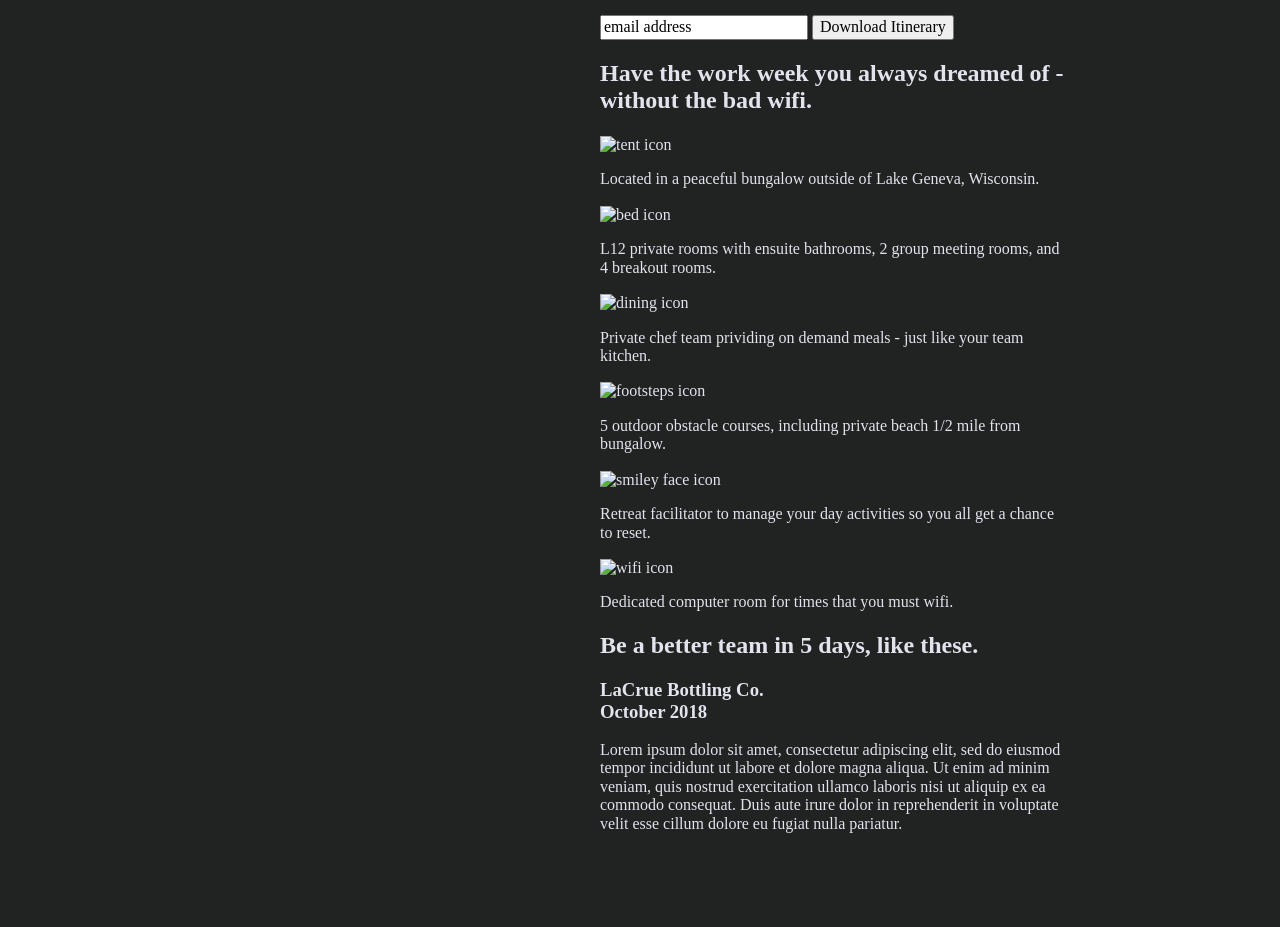
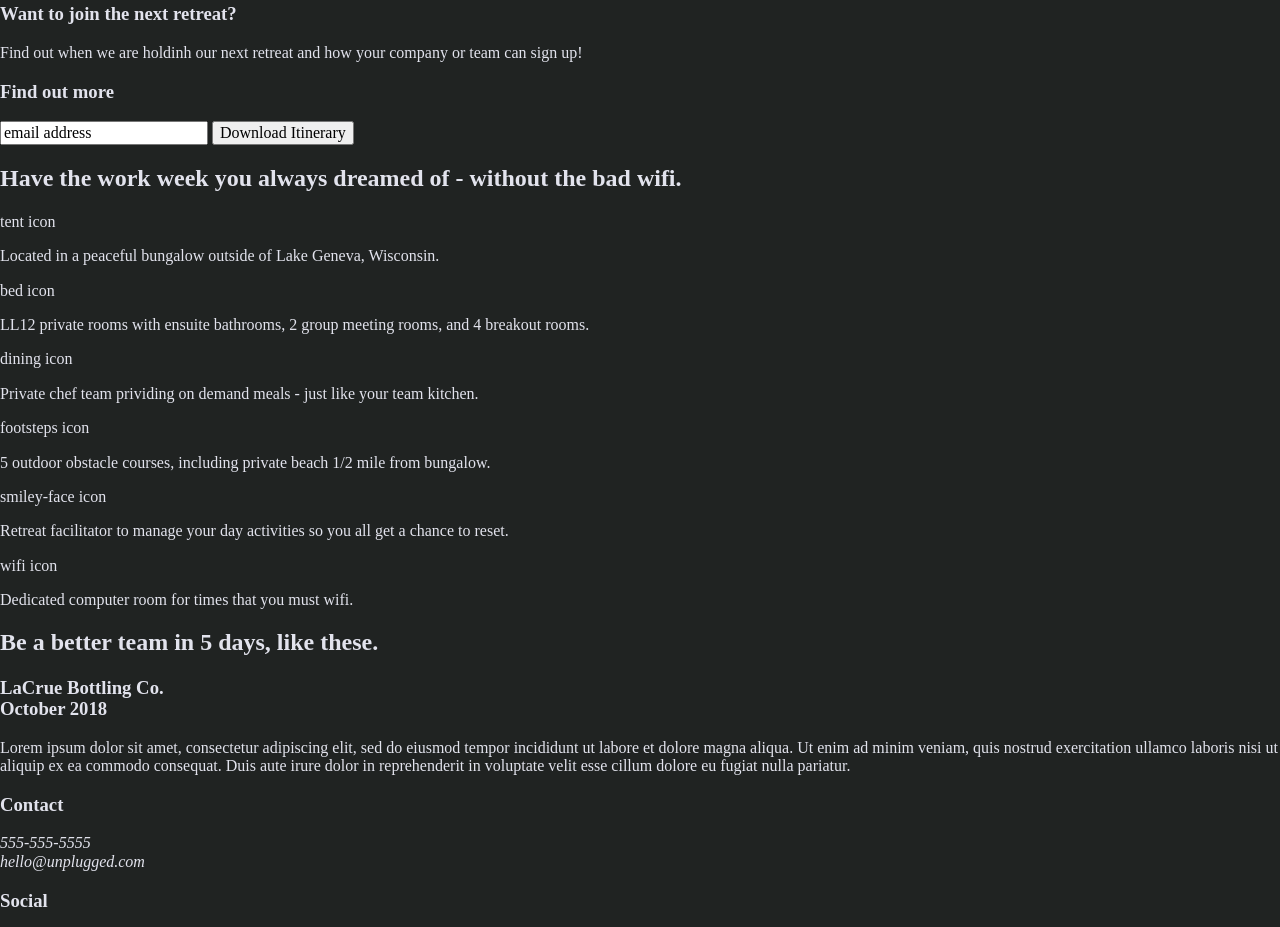
Before and after one commit to aileenchany/unplugged-retreat-website, a website built with Parcel: page index.html in a window 1280 px wide. Shown: the part 237-1164 px from the top of the page. Before the commit the page ends 1070 px from the top, so only its background shows below. Built offline with nearby package versions, Linux system fonts and the light colour scheme.

Commit message:
Finalized html structure and classes

```diff
--- a/css/main.css
+++ b/css/main.css
@@ -98,14 +98,11 @@ html {
 body {
   background: #202322;
   color: #e2e3ed;
-  display: flex;
   font-size: 1em;
 }
 
 header, main, footer {
-  display:  flex;
-  justify-content: flex-start;
-  align-items: flex-start;
+
 }
 
 a {
--- a/index.html
+++ b/index.html
@@ -25,7 +25,7 @@
 <body>
   <header>
 
-    <!-- Unplugged logo, navigation & hero headline -->
+    <!-- Unplugged logo & navigation  -->
 
     <div class="content-wrapper">
       <a href="#">
@@ -47,7 +47,7 @@
 
     <!-- hero headline -->
 
-    <section class="hero-headline">
+    <section class="hero-area">
       <div class="content-wrapper">
         <h1>Retreat from the desk, return refreshed.</h1>
       </div>
@@ -71,50 +71,61 @@
       </div>
     </aside>
 
-    <!-- general info about Unplugged -->
+    <!-- Unplugged Features and Icons -->
 
-    <section class="general-info">
+    <section class="features">
+      <div class="content-wrapper">
         <h2>Have the work week you always dreamed of - without the bad wifi.</h2>
 
-      <div class="amenities-wrapper">
-        <div class="amenities">
-          <img src="#" alt="tent icon" />
-          <p>Located in a peaceful bungalow outside of Lake Geneva, Wisconsin.</p>
-        </div>
+        <div class="features-items">
+          <article>
+            <p class="fontawesome-icon">tent icon</p>
+            <p class="features-item-description">
+              Located in a peaceful bungalow outside of Lake Geneva, Wisconsin.
+            </p>
+          </article>
+          <article>
+            <p class="fontawesome-icon">bed icon</p>
+            <p class="features-item-description">
+              LL12 private rooms with ensuite bathrooms, 2 group meeting rooms, and 4 breakout rooms.
+            </p>
+          </article>
+          <article>
+            <p class="fontawesome-icon">dining icon</p>
+            <p class="features-item-description">
+              Private chef team prividing on demand meals - just like your team kitchen.
+            </p>
+          </article>
+          <article>
+            <p class="fontawesome-icon">footsteps icon</p>
+            <p class="features-item-description">
+              5 outdoor obstacle courses, including private beach 1/2 mile from bungalow.
+            </p>
+          </article>
+          <article>
+            <p class="fontawesome-icon">smiley-face icon</p>
+            <p class="features-item-description">
+              Retreat facilitator to manage your day activities so you all get a chance to reset.
+            </p>
+          </article>
+          <article>
+            <p class="fontawesome-icon">wifi icon</p>
+            <p class="features-item-description">
+              Dedicated computer room for times that you must wifi.
+            </p>
+          </article>
+        </div> <!-- features-items ends -->
 
-         <div class="amenities">
-          <img src="#" alt="bed icon" />
-          <p>L12 private rooms with ensuite bathrooms, 2 group meeting rooms, and 4 breakout rooms.</p>
-        </div>
+      </div> <!-- content-wrapper ends -->
+    </section> <!-- features section ends -->
 
-         <div class="amenities">
-          <img src="#" alt="dining icon" />
-          <p>Private chef team prividing on demand meals - just like your team kitchen.</p>
-        </div>
+    <!-- reviews section -->
 
-         <div class="amenities">
-          <img src="#" alt="footsteps icon" />
-          <p>5 outdoor obstacle courses, including private beach 1/2 mile from bungalow.</p>
-        </div>
-
-         <div class="amenities">
-          <img src="#" alt="smiley face icon" />
-          <p>Retreat facilitator to manage your day activities so you all get a chance to reset.</p>
-        </div>
-
-         <div class="amenities">
-          <img src="#" alt="wifi icon" />
-          <p>Dedicated computer room for times that you must wifi.</p>
-        </div>
-      </div> <!-- amenities wrapper ends -->
-    </section>
-
-    <!-- example of a previous retreat -->
-
-    <section class="previous-retreats">
+    <section class="reviews">
+      <div class="content-wrapper">
         <h2>Be a better team in 5 days, like these.</h2>
 
-      <div class="retreat-example full-width">
+        <article>
           <div class="first-half">
             <!-- image of LaCrue Bottling Co. tech team enjoying the Unplugged experience -->
           </div>
@@ -123,8 +134,9 @@
             <h3>LaCrue Bottling Co.<br>October 2018</h3>
             <p>Lorem ipsum dolor sit amet, consectetur adipiscing elit, sed do eiusmod tempor incididunt ut labore et dolore magna aliqua. Ut enim ad minim veniam, quis nostrud exercitation ullamco laboris nisi ut aliquip ex ea commodo consequat. Duis aute irure dolor in reprehenderit in voluptate velit esse cillum dolore eu fugiat nulla pariatur.</p>
           </div>
-      </div>
-    </section>
+        </article>
+      </div> <!-- content-wrapper ends -->
+    </section> <!-- reviews section ends -->
 
   </main> <!-- main wrapper -->
 
```
Lines whose indentation alone changed are shown as unchanged.
